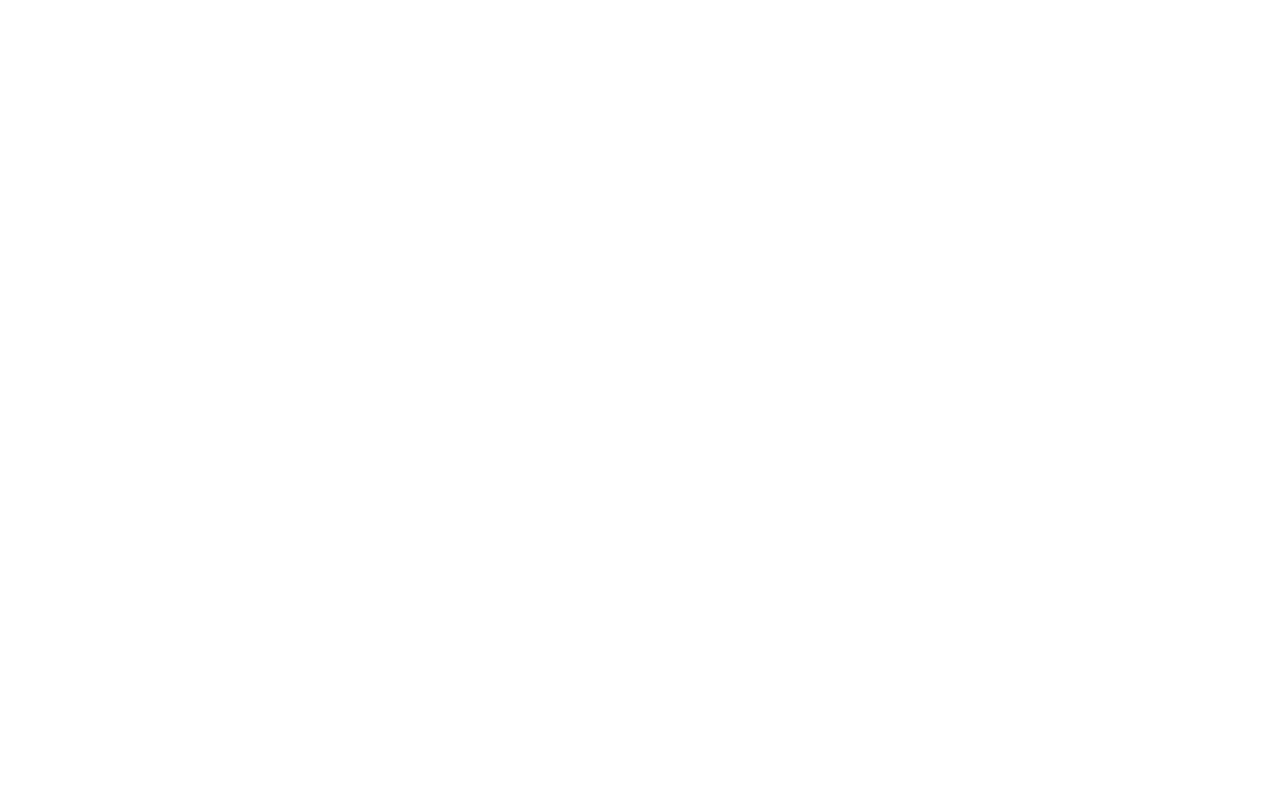
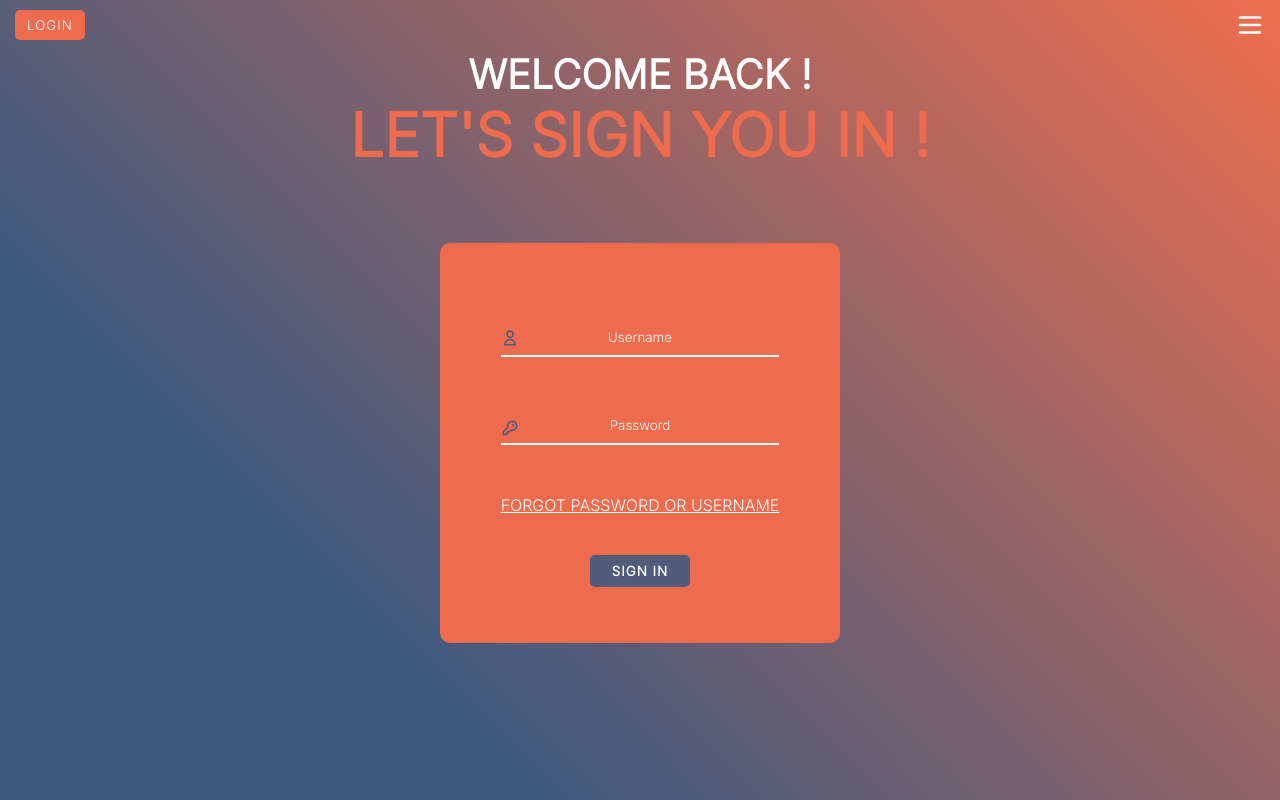
Before and after one commit to milahnmartin/energydrink-ecommerce, a PHP site: page /login.html in a window 1280 px wide. Before the commit the page is empty. Run offline with PHP 8.4, Linux system fonts and the light colour scheme.

Commit message:
feat("added login page")

```diff
--- /dev/null
+++ b/javascript/navbar.js
@@ -0,0 +1,44 @@
+const hamburger_menu = document.querySelector(".hamburger-menu");
+const sidebar = document.querySelector(".navbar");
+let hamburger_menu_status = false;
+hamburger_menu.addEventListener("click", () => {
+    if (hamburger_menu_status) {
+        sidebar.classList.remove("show-navbar");
+        sidebar.classList.add("hide-navbar");
+    }
+    else {
+        sidebar.classList.remove("hide-navbar");
+        sidebar.classList.add("show-navbar");
+    }
+    hamburger_menu_status = !hamburger_menu_status;
+});
+
+const SideBarMain = document.querySelector(".navbar-main");
+const SideBarAbout = document.querySelector(".navbar-about");
+const SideBarProducts = document.querySelector(".navbar-products");
+const SideBarRegister = document.querySelector(".navbar-register");
+const LoginBTN = document.querySelector(".login-btn");
+const handleNav = (page=null) => {
+    if(!page){
+        window.location.assign("/");
+        return;
+    }
+    window.location.assign(`/${page}.html`);
+}
+
+SideBarMain.addEventListener("click",()=>{
+    handleNav();
+});
+SideBarAbout.addEventListener("click",()=>{
+    handleNav("about");
+});
+SideBarProducts.addEventListener("click",()=>{
+    handleNav("products");
+});
+SideBarRegister.addEventListener("click",()=>{
+    handleNav("register");
+});
+
+LoginBTN.addEventListener("click",()=>{
+    handleNav("login");
+});
--- a/login.html
+++ b/login.html
@@ -2,9 +2,48 @@
 <html lang="en">
 <head>
     <meta charset="UTF-8">
+    <meta name="viewport" content="width=device-width, initial-scale=1.0">
     <title>ED Warehouse - Login</title>
+    <link rel="stylesheet" href="styles/style.css">
+    <script src="javascript/navbar.js" defer></script>
 </head>
 <body>
-
+<div class="navbar hide-navbar">
+    <div class="navbar-elements">
+        <img src="./assets/logo.png" alt="e-logo" loading="lazy">
+        <div class="navbar-main"><h1>MAIN</h1></div>
+        <div class="navbar-about"><h1>ABOUT</h1></div>
+        <div class="navbar-products"><h1>PRODUCTS</h1></div>
+        <div class="navbar-register"><h1>REGISTER</h1></div>
+    </div>
+</div>
+<section class="grid-container">
+    <div class="navbar-container">
+        <button class="login-btn">LOGIN</button>
+        <div class="hamburger-menu">
+            <svg xmlns="http://www.w3.org/2000/svg" class="h-6 w-6" fill="none" viewBox="0 0 24 24" stroke="currentColor" stroke-width="2">
+                <path stroke-linecap="round" stroke-linejoin="round" d="M4 6h16M4 12h16M4 18h16" />
+            </svg>
+        </div>
+    </div>
+    <div class="welcome-container">
+        <h1>WELCOME BACK !</h1>
+        <h3>LET'S SIGN YOU IN !</h3>
+    </div>
+    <div class="login-container">
+        <form method="POST" action="./php/login.php">
+            <span title="Username"><svg xmlns="http://www.w3.org/2000/svg" class="h-6 w-6 user-icon" fill="none" viewBox="0 0 24 24" stroke="currentColor" stroke-width="2">
+                <path stroke-linecap="round" stroke-linejoin="round" d="M16 7a4 4 0 11-8 0 4 4 0 018 0zM12 14a7 7 0 00-7 7h14a7 7 0 00-7-7z" />
+            </svg></span>
+            <input type="text" id="pUsername" placeholder="Username" name="pUsername">
+            <span title="Password"><svg xmlns="http://www.w3.org/2000/svg" class="h-6 w-6 password-icon" fill="none" viewBox="0 0 24 24" stroke="currentColor" stroke-width="2">
+                <path stroke-linecap="round" stroke-linejoin="round" d="M15 7a2 2 0 012 2m4 0a6 6 0 01-7.743 5.743L11 17H9v2H7v2H4a1 1 0 01-1-1v-2.586a1 1 0 01.293-.707l5.964-5.964A6 6 0 1121 9z" />
+            </svg></span>
+            <input type="password" id="pPassword" name="pPassword" placeholder="Password">
+            <a href="#">FORGOT PASSWORD OR USERNAME</a>
+            <button id="submit" name="submit" type="submit" value="submit">SIGN IN</button>
+        </form>
+    </div>
+</section>
 </body>
 </html>
--- a/php/login.php
+++ b/php/login.php
@@ -1 +1,6 @@
 <?php
+if (!empty($_POST)) {
+    $first_name = $_POST['pUsername'];
+
+    echo $first_name;
+}
--- a/styles/style.css
+++ b/styles/style.css
@@ -14,8 +14,11 @@
     background: -webkit-linear-gradient(225deg, hsla(12, 83%, 62%, 1) 0%, hsla(214, 35%, 37%, 1) 74%);
     display: grid;
     grid-template-rows: 100vh;
+    height: 100vh;
+}
+
+.grid-container{
     grid-template-rows: 50px auto;
-    height: 100vh;
 }
 
 .navbar-container{
@@ -25,6 +28,8 @@
     padding: 15px;
     height: 100%;
     align-items: center;
+    z-index:500;
+
 }
 
 .navbar-container .hamburger-menu{
@@ -140,6 +145,123 @@
     transition: visibility 0s linear 0s, opacity 500ms;
 }
 
+.login-container{
+    align-self: center;
+    justify-self: center;
+    height: 400px;
+    width:400px;
+    border-radius: 10px;
+    background-color: #ee6c4d;
+    display: flex;
+    justify-content: center;
+    align-items: center;
+    position: relative;
+    top: -100px;
+}
+
+form{
+    display: flex;
+    flex-direction:column;
+    padding: 5px;
+    position: relative;
+
+}
+
+input{
+    border: none;
+    background-color: transparent;
+    border-bottom: 2px solid white;
+    caret-color: white;
+    padding: 10px;
+    margin-bottom: 50px;
+    text-align: center;
+    color: white;
+    font-family: 'Inter', sans-serif;
+}
+
+input::placeholder{
+    color: white;
+    font-family: 'Inter', sans-serif;
+    text-align: center;
+}
+
+form button{
+    background-color: #515c7a;
+    padding: 8px;
+    border-radius: 5px;
+    border:none;
+    color: white;
+    font-family: 'Inter', sans-serif;
+    font-weight: bold;
+    letter-spacing: 1px;
+    cursor:pointer;
+    margin: 10px;
+    width: 100px;
+    align-self: center;
+    position: relative;
+    top: 30px;
+
+}
+
+form button:hover{
+    background-color: #1c77c3;
+    transition: background-color .2s ease-in;
+}
+
+form input:focus{
+    outline: none;
+    color: #ffff;
+    text-align: center;
+}
+
+form a{
+    color: white;
+    font-family: 'Inter', sans-serif;
+}
+
+form a:hover{
+    color: #1c77c3;
+    transition: color .1s ease-in;
+
+}
+
+form span:hover{
+    cursor: pointer;
+}
+
+.user-icon{
+    height: 18px;
+    position: absolute;
+    top: 15px;
+    left: 5px;
+    color: #495b7d;
+}
+
+.password-icon{
+    height: 18px;
+    position: absolute;
+    top: 105px;
+    left: 5px;
+    color: #495b7d;
+}
+
+.welcome-container{
+    text-align: center;
+    height: fit-content;
+    font-family: 'Inter', sans-serif;
+    font-weight: bold;
+}
+
+.welcome-container h1{
+    color: white;
+    font-size: 40px;
+}
+
+.welcome-container h3{
+    color: #ee6c4d;
+    font-size: 60px;
+}
+
 @media only screen and (max-width: 790px) {
     .main-container .energy-span{
         font-weight: initial;
```
Also changed, not shown: index.html (+4 -3 lines), javascript/index.js (+0 -14 lines).
